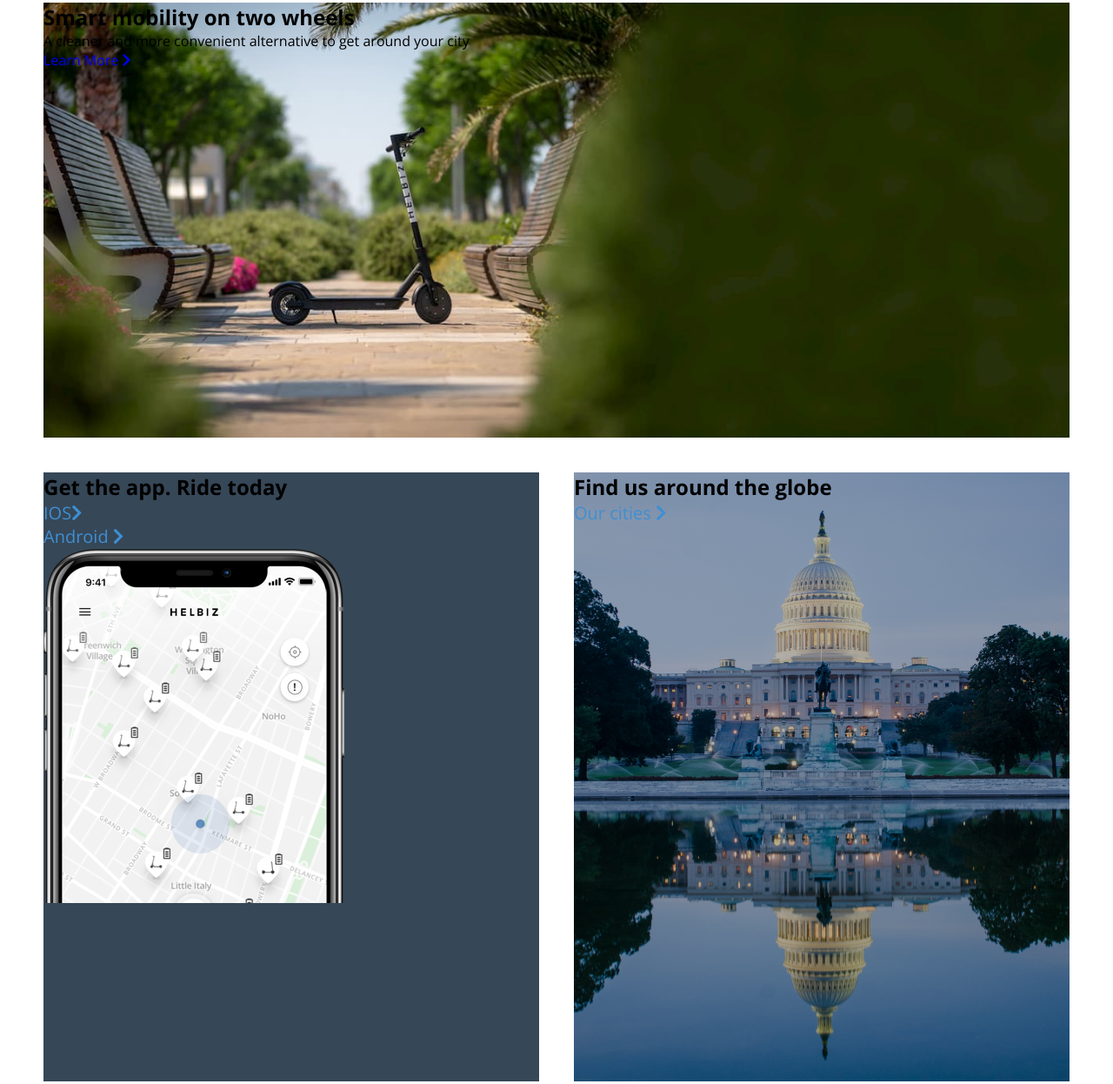
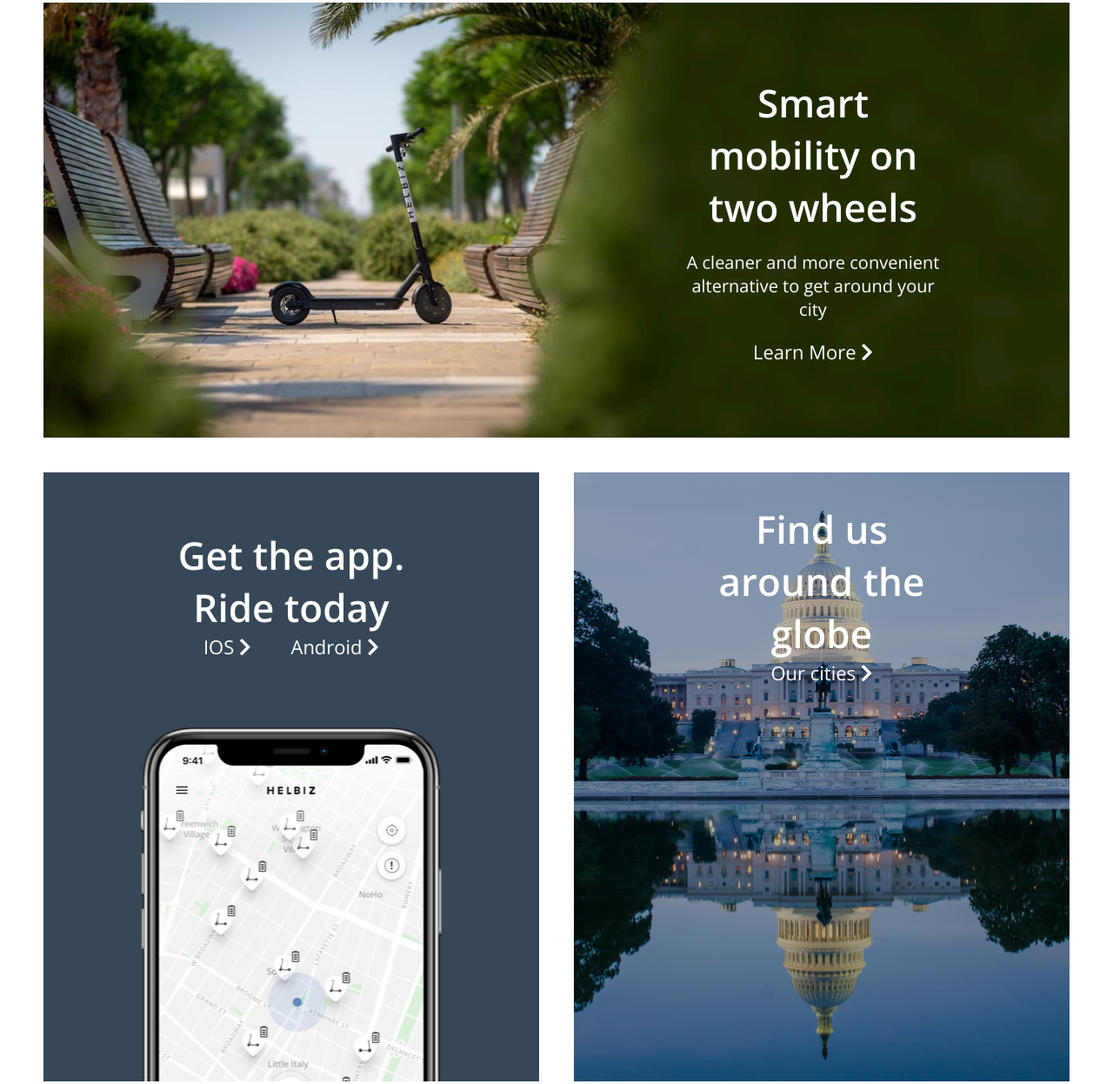
Before and after one commit to antoniolovotrico/html-css-helbiz, a plain HTML site: page index.html in a window 1280 px wide. Shown: the part 2287-3533 px from the top of the page at 87% size. Drawn offline with nearby package versions, Linux system fonts and the light colour scheme.

Commit message:
completed section big_pic

```diff
--- a/assets/css/style.css
+++ b/assets/css/style.css
@@ -105,7 +105,7 @@ nav a {
   font-weight: lighter;
 }
 
-.card a {
+.service a {
   font-size: 20px;
   font-weight: lighter;
   display: block;
@@ -134,6 +134,7 @@ nav a {
 }
 
 #smart_mobility {
+  position: relative;
   background-image: url(../img/scooter.jpg);
   background-size: cover;
   background-repeat: no-repeat;
@@ -147,9 +148,11 @@ nav a {
   height: 700px;
   margin-right: 20px;
   margin-top: 40px;
+  position: relative;
 }
 
 #find_us {
+  position: relative;
   background-image: url(../img/city.jpg);
   background-size: cover;
   background-repeat: no-repeat;
@@ -157,3 +160,55 @@ nav a {
   margin-left: 20px;
   margin-top: 40px;
 }
+
+#smart_mobility .title_container {
+  text-align: center;
+  position: absolute;
+  top: 50%;
+  left: 75%;
+  transform: translate(-50%, -50%);
+}
+
+#smart_mobility p {
+  padding: 20px 0;
+  font-size: 20px;
+  font-weight: lighter;
+  color: white;
+}
+
+#get_app .title_container {
+  text-align: center;
+  position: absolute;
+  top: 20%;
+  left: 50%;
+  transform: translate(-50%, -50%);
+}
+
+#find_us .title_container {
+  text-align: center;
+  position: absolute;
+  top: 20%;
+  left: 50%;
+  transform: translate(-50%, -50%);
+}
+
+#get_app img {
+  text-align: center;
+  position: absolute;
+  bottom: 0;
+  left: 50%;
+  transform: translateX(-50%);
+}
+
+.big_pic h2 {
+  color: white;
+  font-size: 44px;
+  font-weight: 600;
+}
+
+.big_pic a {
+  font-size: 22px;
+  font-weight: lighter;
+  color: white;
+  padding: 20px;
+}
--- a/index.html
+++ b/index.html
@@ -115,28 +115,30 @@
       <div class="container">
         <div class="row">
           <div class="col-lg-12" id="smart_mobility">
+            <div class="title_container">
               <h2>Smart mobility on two wheels</h2>
               <p>A cleaner and more convenient alternative to get around your city</p>
               <a href="#">Learn More <i class="fas fa-chevron-right"></i></a>
-
+            </div>
           </div>
           <div class="col-lg-6">
             <div class="card" id="get_app">
+              <div class="title_container">
                 <h2>Get the app. Ride today</h2>
-              <a href="#">IOS<i class="fas fa-chevron-right"></i></a><a href="#">Android <i class="fas fa-chevron-right"></i></a>
+                <a href="#"> IOS <i class="fas fa-chevron-right"></i></a><a href="#"> Android <i class="fas fa-chevron-right"></i></a>
+              </div>
               <img src="assets/img/iphone-bg.png" alt="">
             </div>
 
           </div>
           <div class="col-lg-6">
             <div class="card" id="find_us">
+              <div class="title_container">
                 <h2>Find us around the globe</h2>
                 <a href="#">Our cities <i class="fas fa-chevron-right"></i></a>
-
               </div>
-
             </div>
-
+          </div>
         </div>
 
       </div>
```
Lines whose indentation alone changed are shown as unchanged.
